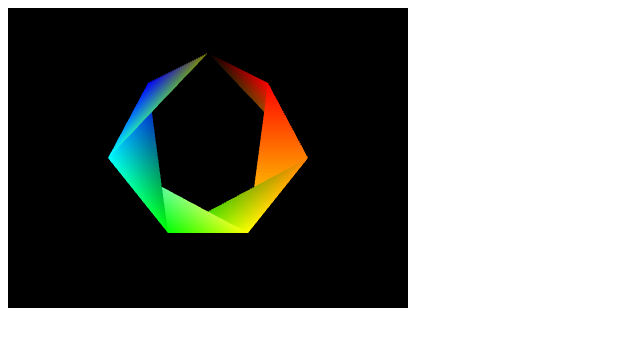
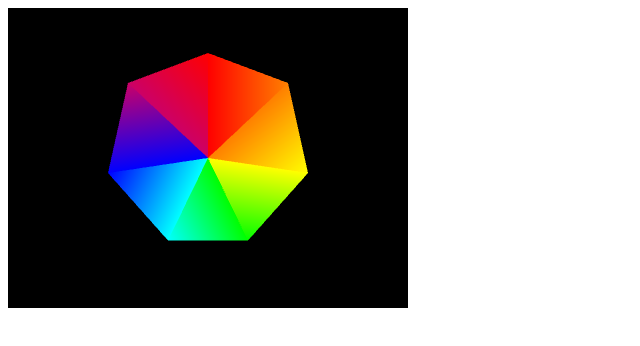
Before and after one commit to IST-NOT-FOUND/CG-SATIMOV-01, a plain HTML site: page Glava_4/Индивидуальное_Семиугольник.html in a window 1280 px wide. Shown: the whole page, without its empty margins (0-640 px from the left). Drawn offline with Linux system fonts and the light colour scheme.

Commit message:
Выполнил индивидуальное задание к 4ой главе

```diff
--- a/Glava_4/Индивидуальное_Семиугольник.html
+++ b/Glava_4/Индивидуальное_Семиугольник.html
@@ -69,29 +69,45 @@ void main(void) {
     // установка буферов вершин и индексов
     function initBuffers() {
 
-        var vertices = [ 0, 0.7, 0.0, //красный
-            0.3, 0.5, 0.0, //оранж
-            0.5, 0, 0.0, //желт
-            0.2, -0.5, 0.0, //зеле
-            -0.2, -0.5, 0.0, //голуб
-            -0.5, 0, 0.0, //син
-            -0.3, 0.5, 0.0, //фа
+        vertices =[ 0, 0.7, 0.0,
+            0,0,0,
+            0.4, 0.5, 0.0,
+            0,0,0,
+            0.5, -0.1, 0.0,
+            0,0,0,
+            0.2, -0.55, 0.0,
+            0,0,0,
+            -0.2, -0.55, 0.0,
+            0,0,0,
+            -0.5, -0.1, 0.0,
+            0,0,0,
+            -0.4, 0.5, 0.0,
+            0,0,0,
             0, 0.7, 0.0,];
         // установка буфера вершин
         vertexBuffer = gl.createBuffer();
         gl.bindBuffer(gl.ARRAY_BUFFER, vertexBuffer);
         gl.bufferData(gl.ARRAY_BUFFER, new Float32Array(vertices), gl.STATIC_DRAW);
+        // размерность
         vertexBuffer.itemSize = 3;
-        vertexBuffer.numberOfItems = 8;
+        // указываем кол-во вершин - 5
+        vertexBuffer.numberOfItems=15;
         var сolors = [
-            0.0, 0.0, 0.0,
             1.0, 0.0, 0.0, //красный
-            1.0, 0.5, 0.0, //оранж
+            1.0, 0.0, 0.0, //красный
+            1.0, 0.5, 0.0,  //оранд/красный
+            1.0, 0.5, 0.0,  //оранж
+            1.0, 1, 0, //желт
             1.0, 1, 0, //желт
             0.0, 1.0, 0.0, //зеле
+            0.0, 1.0, 0.0, //зеле
+            0.0, 1.0, 1.0, //голуб
             0.0, 1.0, 1.0, //голуб
             0.0, 0.0, 1.0, //син
-            0.5, 0.5, 0.0,
+            0.0, 0.0, 1.0, //син
+            0.8, 0, 0.4, //фиол
+            0.8, 0, 0.4, //фиол
+            1.0, 0.0, 0.0, //красный
     ];
         colorBuffer = gl.createBuffer();
         gl.bindBuffer(gl.ARRAY_BUFFER, colorBuffer);
```
